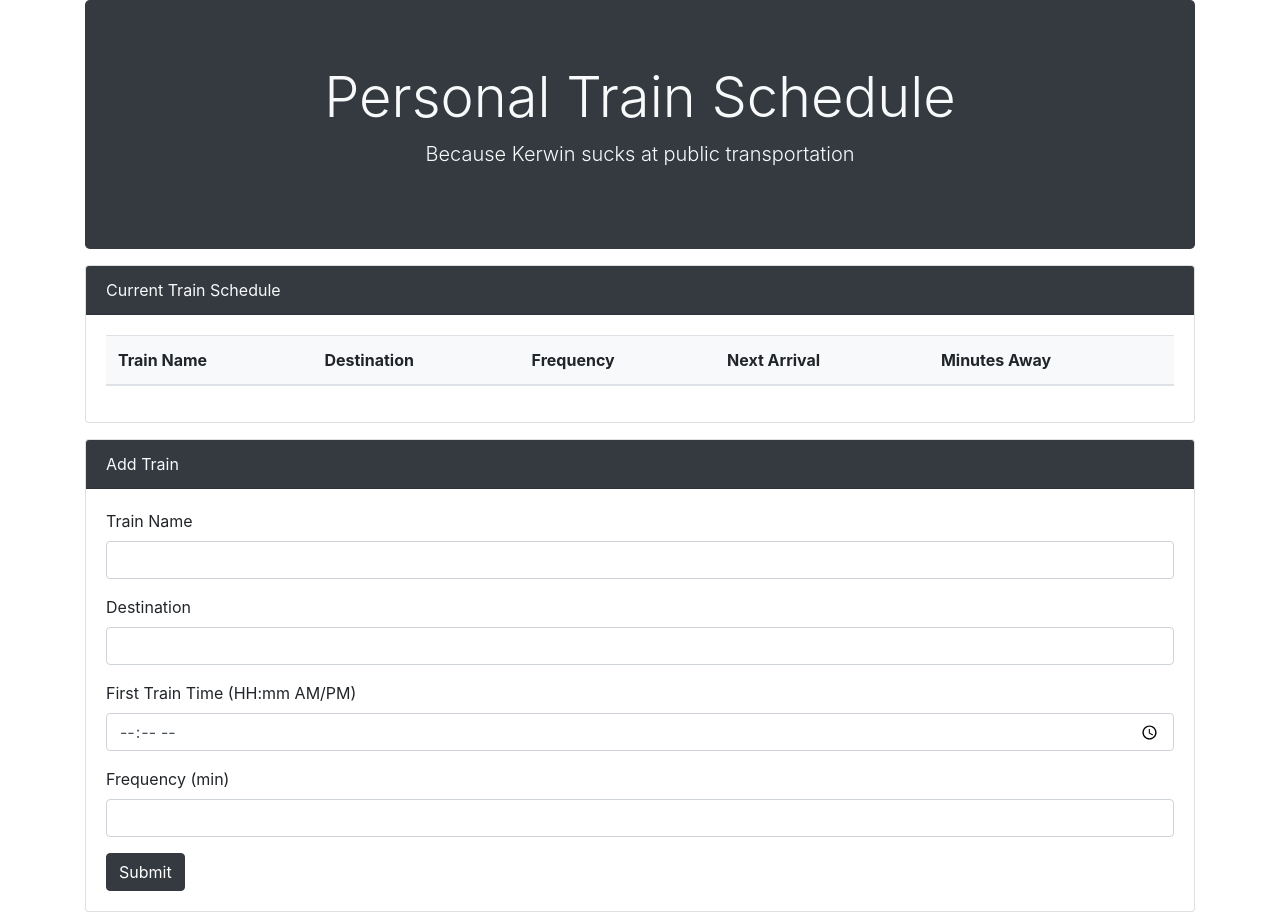
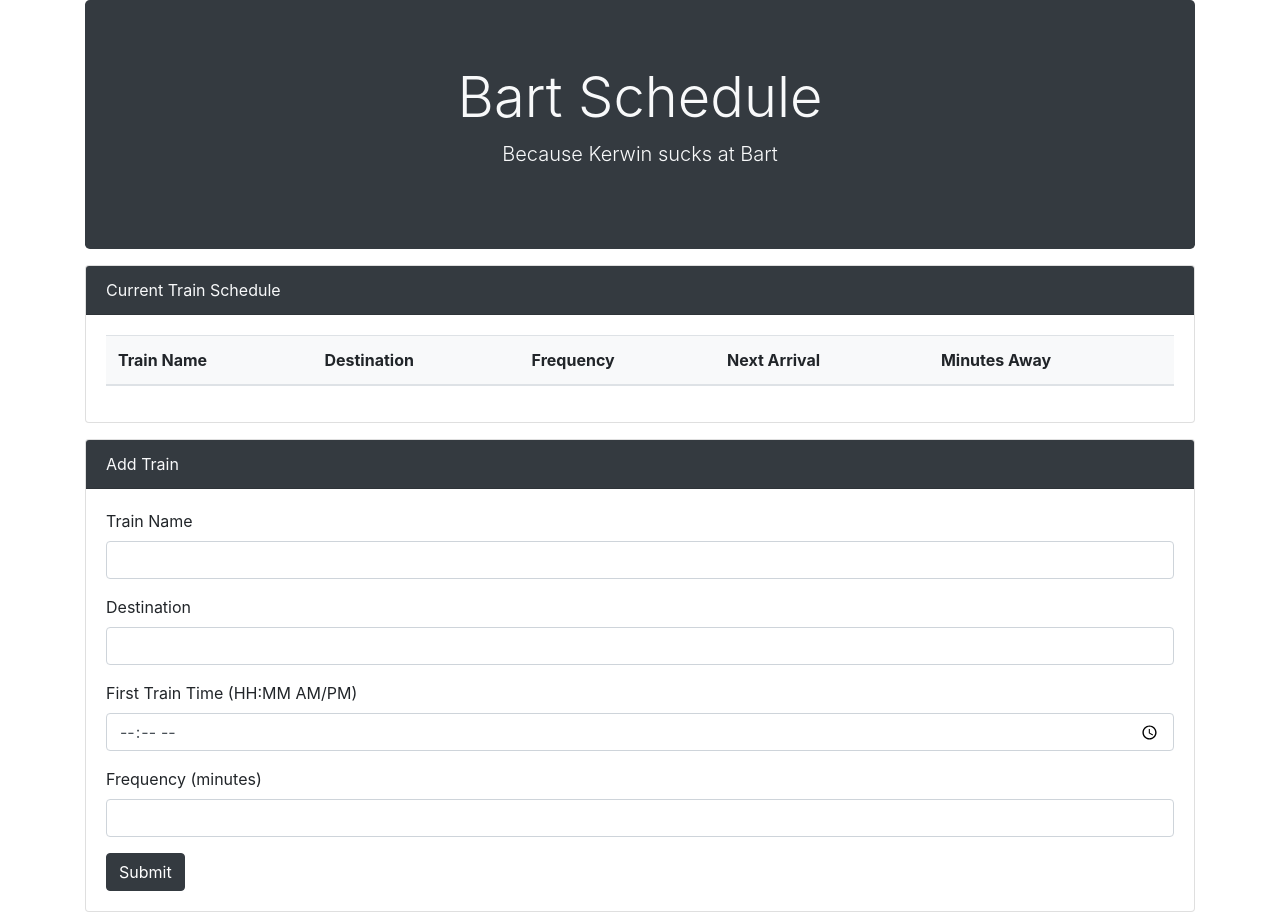
Before and after one commit to seiretsym/train_schedule, a plain HTML site: page index.html in a window 1280 px wide. Drawn offline with nearby package versions, Linux system fonts and the light colour scheme; no server answers.

Commit message:
make some changes to text to personalize the page

```diff
--- a/index.html
+++ b/index.html
@@ -17,8 +17,8 @@
         <!-- jumbotron for header -->
         <div class="jumbotron bg-dark text-light text-center mb-3">
             <div class="container">
-                <h1 class="display-4">Personal Train Schedule</h1>
-                <p class="lead">Because Kerwin sucks at public transportation</p>
+                <h1 class="display-4">Bart Schedule</h1>
+                <p class="lead">Because Kerwin sucks at Bart</p>
             </div>
         </div>
         <!-- card for current train schedule -->
@@ -58,11 +58,11 @@
                         <input type="text" class="form-control" id="trainDestination">
                     </div>
                     <div class="form-group">
-                        <label>First Train Time (HH:mm AM/PM)</label>
+                        <label>First Train Time (HH:MM AM/PM)</label>
                         <input type="time" class="form-control" id="firstTrainTime">
                     </div>
                     <div class="form-group">
-                        <label>Frequency (min)</label>
+                        <label>Frequency (minutes)</label>
                         <input type="number" class="form-control" id="trainFrequency">
                     </div>
                     <button type="submit" class="btn btn-dark" id="submitTrain">Submit</button>
```
